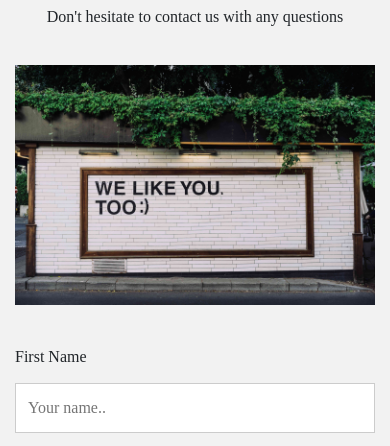
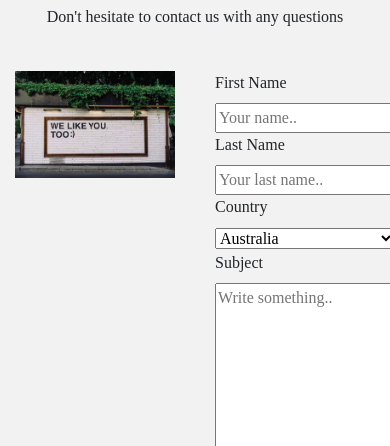
Before and after one commit to rosannekooijman/group-repository, a plain HTML site: page Contact.html in a window 390 px wide. Shown: the part 377-823 px from the top of the page. Drawn offline with nearby package versions, Linux system fonts and the light colour scheme; a web font is replaced by a local one.

Commit message:
eroor
tessa

```diff
--- a/css/styles.css
+++ b/css/styles.css
@@ -29,6 +29,7 @@
 	background-color: rgba(242,237,233,1.00);
 }
 
+<<<<<<< HEAD
 
 
 /* Style inputs */
@@ -85,12 +86,5 @@ input[type=submit]:hover {
   clear: both;
 }
 
-
-
- /* Responsive layout - when the screen is less than 600px wide, make the two columns stack on top of each other instead of next to each other */
-@media screen and (max-width: 600px) {
-  .column, input[type=submit] {
-    width: 100%;
-    margin-top: 0;
-  }
-}
+=======
+>>>>>>> 479f391d731ccc58369d7215960eacb53d920eb3
```
